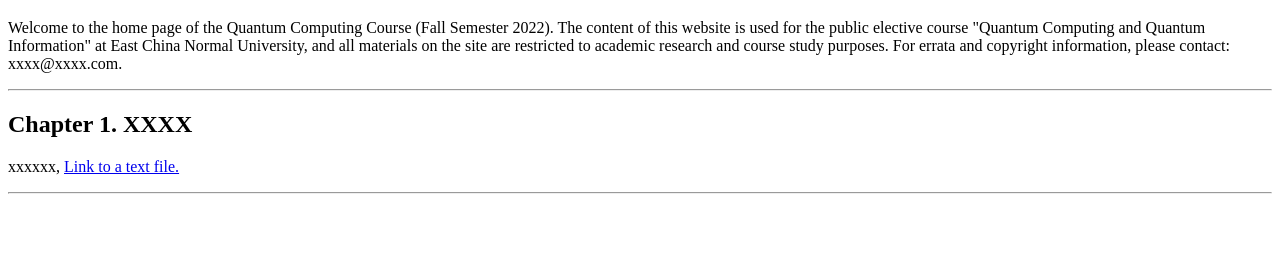
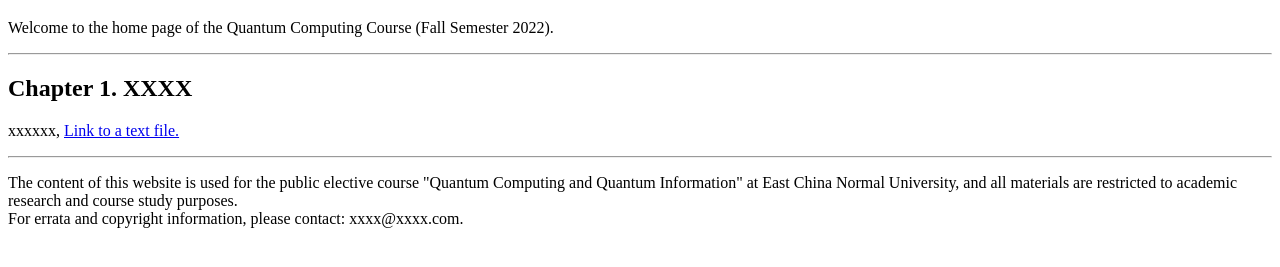
Before and after one commit to QClab-ECNU/QClab-ECNU, a plain HTML site: page index.html in a window 1280 px wide. Shown: the part 61-328 px from the top of the page. Drawn offline with Linux system fonts and the light colour scheme.

Commit message:
Update index.html

```diff
--- a/index.html
+++ b/index.html
@@ -9,9 +9,6 @@
   <h1>Quantum Computation and Quantum Information</h1>
   <p>
     Welcome to the home page of the Quantum Computing Course (Fall Semester 2022).
-    The content of this website is used for the public elective course "Quantum Computing and Quantum Information" at East China Normal University,
-    and all materials on the site are restricted to academic research and course study purposes.
-    For errata and copyright information, please contact: xxxx@xxxx.com.
   </p>
 <hr>
   <h2>Chapter 1. XXXX</h2>
@@ -19,5 +16,10 @@
     <a href="./files/test.txt">Link to a text file.</a>
     </p>
 <hr>
+  <p>
+    The content of this website is used for the public elective course "Quantum Computing and Quantum Information" at East China Normal University,
+    and all materials are restricted to academic research and course study purposes. <br>
+    For errata and copyright information, please contact: xxxx@xxxx.com.
+  </p>
 </body>
 </html>
```
